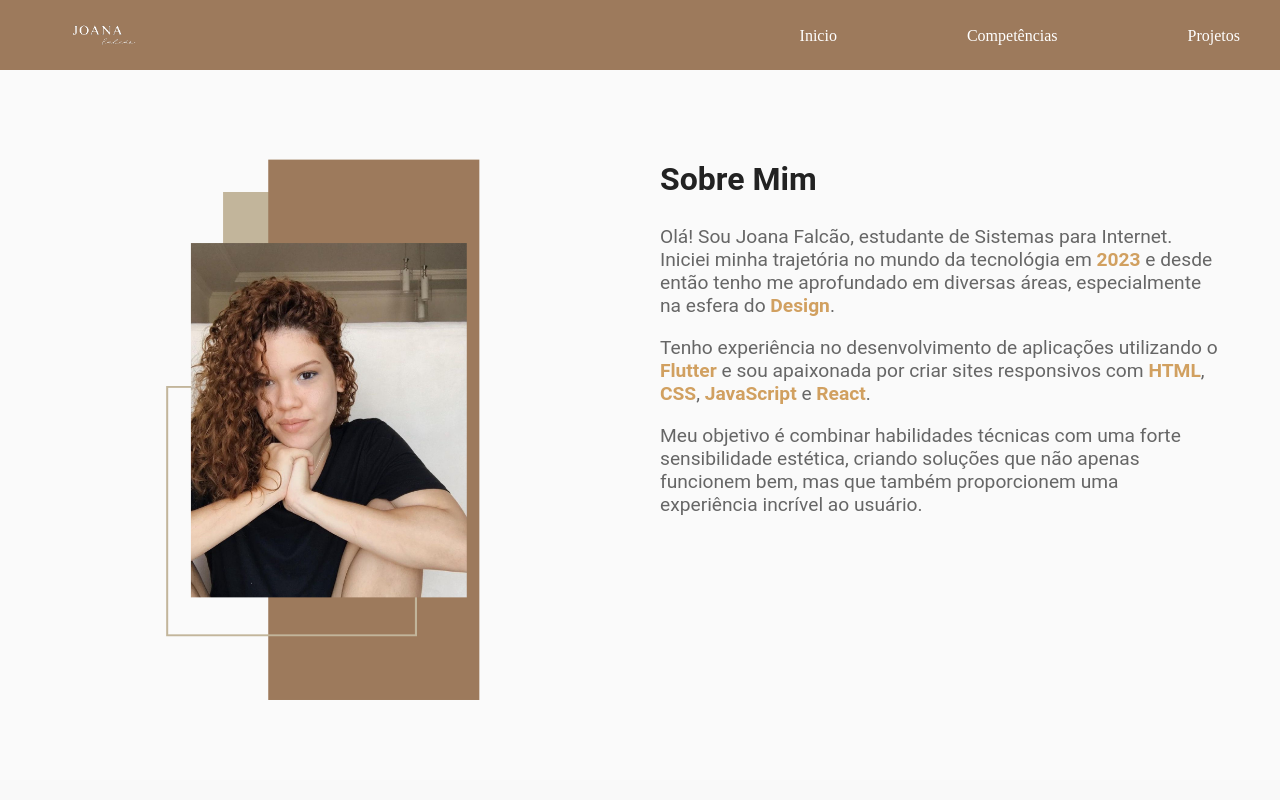
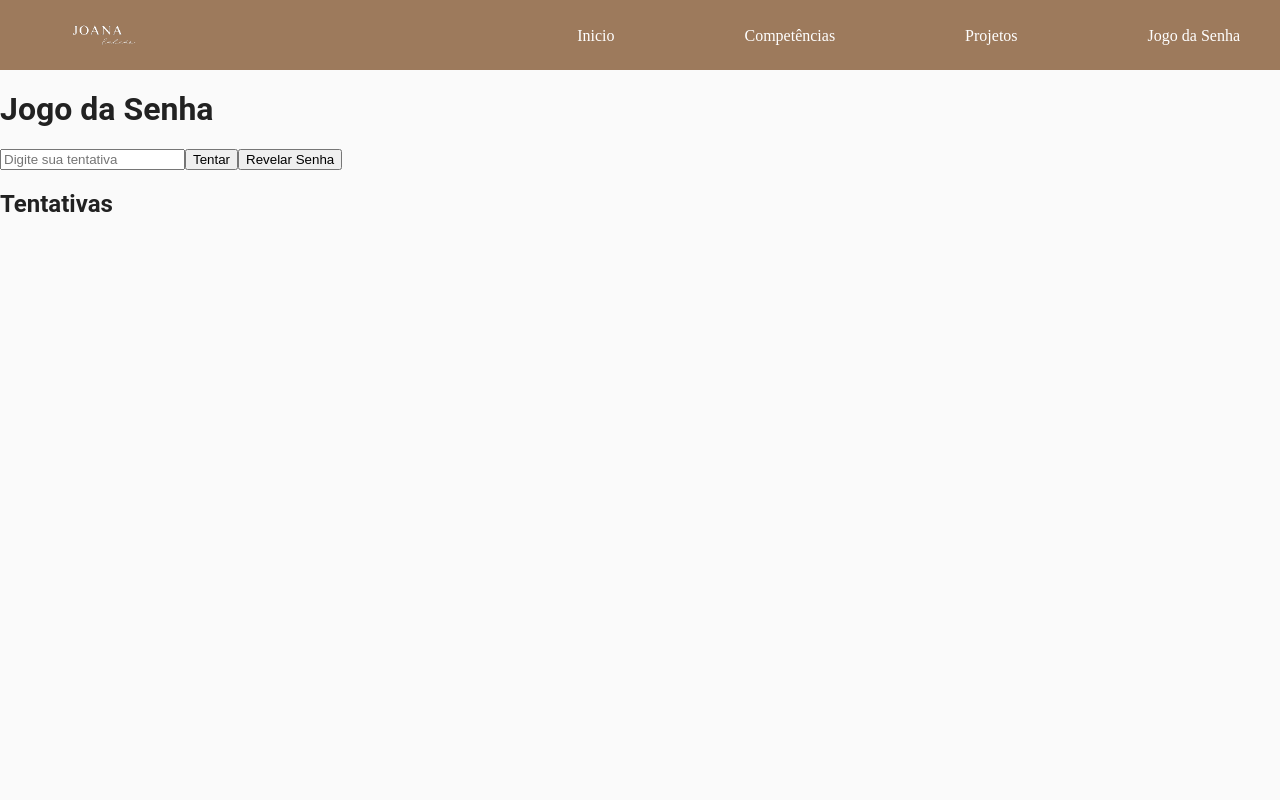
Before and after one commit to joanafalcaos/meu-portfolio, a React (Create React App) app: page /jogo-senha in a window 1280 px wide. Shown: the top 800 px of the page. Built offline with nearby package versions, Linux system fonts and the light colour scheme.

Commit message:
Jogo da senha

```diff
--- a/package.json
+++ b/package.json
@@ -8,6 +8,7 @@
     "@testing-library/user-event": "^13.5.0",
     "react": "^18.3.1",
     "react-dom": "^18.3.1",
+    "react-router-dom": "^6.28.0",
     "react-scripts": "5.0.1",
     "web-vitals": "^2.1.4"
   },
--- a/src/App.js
+++ b/src/App.js
@@ -1,18 +1,23 @@
 import React from 'react';
+import { BrowserRouter as Router, Routes, Route } from 'react-router-dom';
 import Header from './componentes/Header';
 import Sobre from './componentes/Sobre';
 import Competencias from './componentes/Competencias';
 import Projetos from './componentes/Projetos';
+import JogoSenha from './componentes/JogoSenha';
 import './App.css';
 
 function App() {
   return (
-    <div>
-      <Header />
-      <Sobre />
-      <Competencias />
-      <Projetos />
-    </div>
+    <Router>
+      <div>
+        <Header />
+        <Routes>
+          <Route path="/" element={<div><Sobre /><Competencias /><Projetos /></div>} />
+          <Route path="/jogo-senha" element={<JogoSenha />} />
+        </Routes>
+      </div>
+    </Router>
   );
 }
 
--- /dev/null
+++ b/src/JogoSenha.css
@@ -0,0 +1,26 @@
+.jogo-senha {
+    text-align: center;
+    margin: 20px;
+  }
+
+  input {
+    margin: 10px;
+    padding: 5px;
+    font-size: 16px;
+  }
+
+  button {
+    margin: 5px;
+    padding: 10px 20px;
+    font-size: 16px;
+    cursor: pointer;
+  }
+
+  ul {
+    list-style: none;
+    padding: 0;
+  }
+
+  li {
+    margin: 5px 0;
+  }
--- a/src/componentes/Header.js
+++ b/src/componentes/Header.js
@@ -1,4 +1,5 @@
 import React from 'react';
+import { Link } from 'react-router-dom';
 import './Header.css';
 import logo from '../assets/imagens/logo.png';
 
@@ -13,6 +14,7 @@ const Header = () => {
           <li><a href="#inicio">Inicio</a></li>
           <li><a href="#competencias">Competências</a></li>
           <li><a href="#projetos">Projetos</a></li>
+          <li><Link to="/jogo-senha">Jogo da Senha</Link></li>
         </ul>
       </nav>
     </header>
--- /dev/null
+++ b/src/componentes/JogoSenha.js
@@ -0,0 +1,56 @@
+import React, { useState } from 'react';
+
+
+function JogoSenha() {
+  const [tentativas, setTentativas] = useState([]);
+  const [entrada, setEntrada] = useState('');
+  const [senha, setSenha] = useState(generateSenha());
+
+  function generateSenha() {
+    return Math.floor(1000 + Math.random() * 9000).toString(); // Gera uma senha de 4 dígitos
+  }
+
+  function handleInputChange(event) {
+    setEntrada(event.target.value);
+  }
+
+  function handleTentativa() {
+    if (entrada.length !== 4) {
+      alert('Digite uma senha de 4 dígitos!');
+      return;
+    }
+
+    const resultado = entrada === senha ? 'Correto!' : 'Incorreto';
+    setTentativas([{ tentativa: entrada, resultado }, ...tentativas]);
+    setEntrada('');
+  }
+
+  function revelarSenha() {
+    alert(`A senha é: ${senha}`);
+  }
+
+  return (
+    <div className="jogo-senha">
+      <h1>Jogo da Senha</h1>
+      <input
+        type="text"
+        value={entrada}
+        onChange={handleInputChange}
+        placeholder="Digite sua tentativa"
+        maxLength="4"
+      />
+      <button onClick={handleTentativa}>Tentar</button>
+      <button onClick={revelarSenha}>Revelar Senha</button>
+      <h2>Tentativas</h2>
+      <ul>
+        {tentativas.map((item, index) => (
+          <li key={index}>
+            <strong>{item.tentativa}</strong>: {item.resultado}
+          </li>
+        ))}
+      </ul>
+    </div>
+  );
+}
+
+export default JogoSenha;
```
Also changed, not shown: 1 other file (tests, documents, lock files or other folders).
